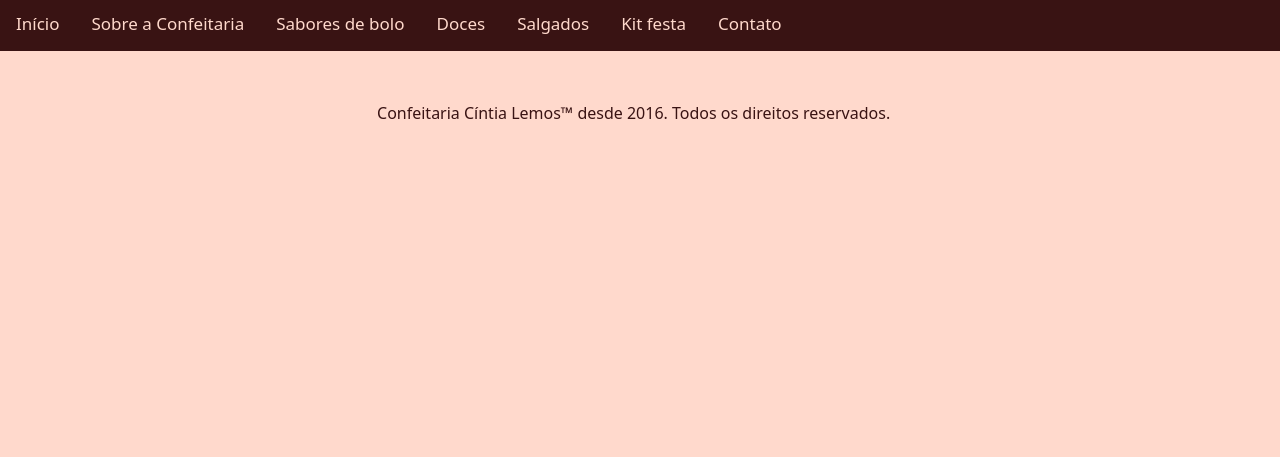
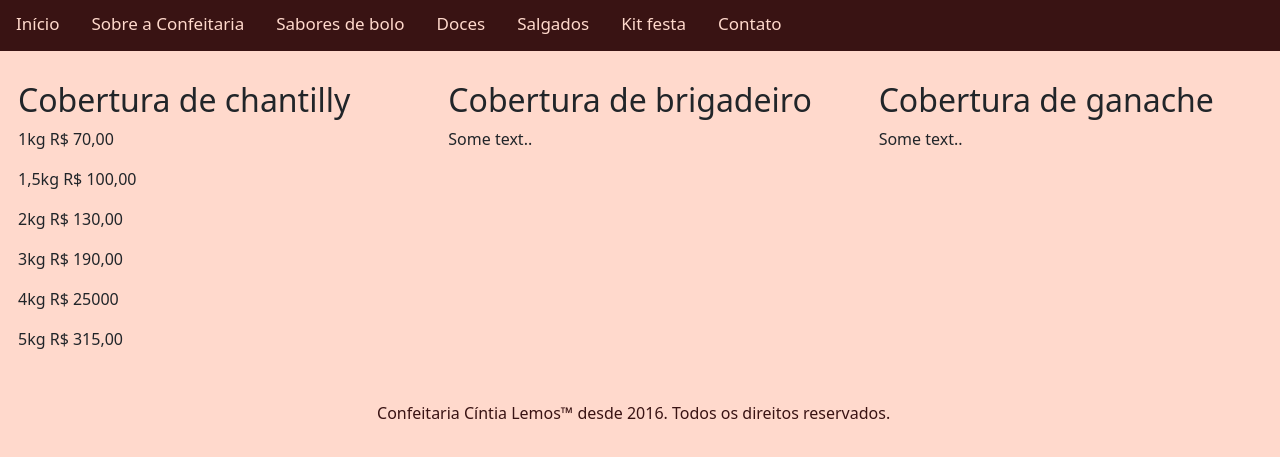
Before and after one commit to RobPuert/ProjetoConfeitaria, a website: page confeitaria-webapi/bolos.html in a window 1280 px wide. Shown: the part 207-664 px from the top of the page. Drawn offline with nearby package versions, Linux system fonts and the light colour scheme.

Commit message:
Adicao de infos na aba bolos

```diff
--- a/confeitaria-webapi/bolos.html
+++ b/confeitaria-webapi/bolos.html
@@ -35,7 +35,28 @@
         <a href="javascript:void(0);" class="icon" onclick="myFunction()">
             <i class="fa fa-bars"></i>
         </a>
+    </div>
 
+    <div>
+        <div class="row">
+            <div class="column">
+              <h2>Cobertura de chantilly</h2>
+              <p>1kg R$ 70,00</p>
+              <p>1,5kg R$ 100,00</p>
+              <p>2kg R$ 130,00</p>
+              <p>3kg R$ 190,00</p>
+              <p>4kg R$ 25000</p>
+              <p>5kg R$ 315,00</p>
+            </div>
+            <div class="column">
+              <h2>Cobertura de brigadeiro</h2>
+              <p>Some text..</p>
+            </div>
+            <div class="column">
+                <h2>Cobertura de ganache</h2>
+                <p>Some text..</p>
+              </div>
+        </div>
     </div>
 
     <footer class="footer">
--- a/confeitaria-webapi/css/estilo.css
+++ b/confeitaria-webapi/css/estilo.css
@@ -151,3 +151,18 @@ body {
 .sobre{
     padding-top: 2%;
 }
+
+/* Create two equal columns that floats next to each other */
+.column {
+    float: left;
+    width: 33%;
+    padding: 30px;
+    height: 300px; /* Should be removed. Only for demonstration */
+  }
+
+  /* Clear floats after the columns */
+  .row:after {
+    content: "";
+    display: table;
+    clear: both;
+  }
```
